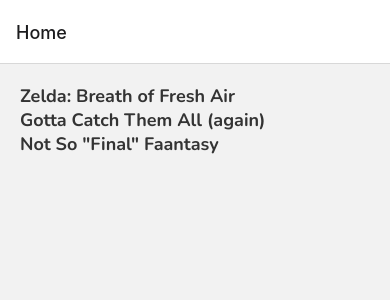
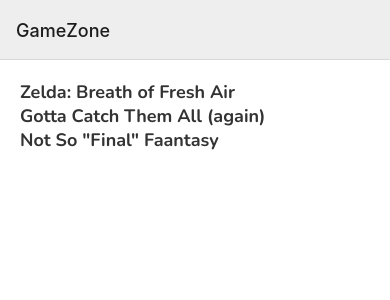
Before and after one commit to RogerioReiff/React-Test-App, a React Native app: screen /Home in a window 390 px wide. Shown: the top 300 px of the page. Built offline with nearby package versions, Linux system fonts and the light colour scheme.

Commit message:
Adicionando options no Stack+ modificando o style container

```diff
--- a/App.js
+++ b/App.js
@@ -24,8 +24,8 @@
   return (
     <NavigationContainer>
       <Stack.Navigator initialRouteName='Home'>
-        <Stack.Screen name='Home' component={Home} />
-        <Stack.Screen name='ReviewDetails' component={ReviewDetail} />
+        <Stack.Screen name='Home' component={Home} options={{title: 'GameZone', headerStyle: {backgroundColor: '#eee', height: 60}}}/>
+        <Stack.Screen name='ReviewDetails' component={ReviewDetail} options={{title: 'Review Details', headerStyle: {backgroundColor: '#eee', height: 60}}}/>
       </Stack.Navigator>
     </NavigationContainer>
 
--- a/styles/global.js
+++ b/styles/global.js
@@ -3,7 +3,8 @@
 export const globalStyles = StyleSheet.create({
     container: {
         flex: 1,
-        padding: 20
+        padding: 20,
+        backgroundColor: '#fff',
     },
     titleText: {
         fontFamily: 'Nunito-Bold',
```
